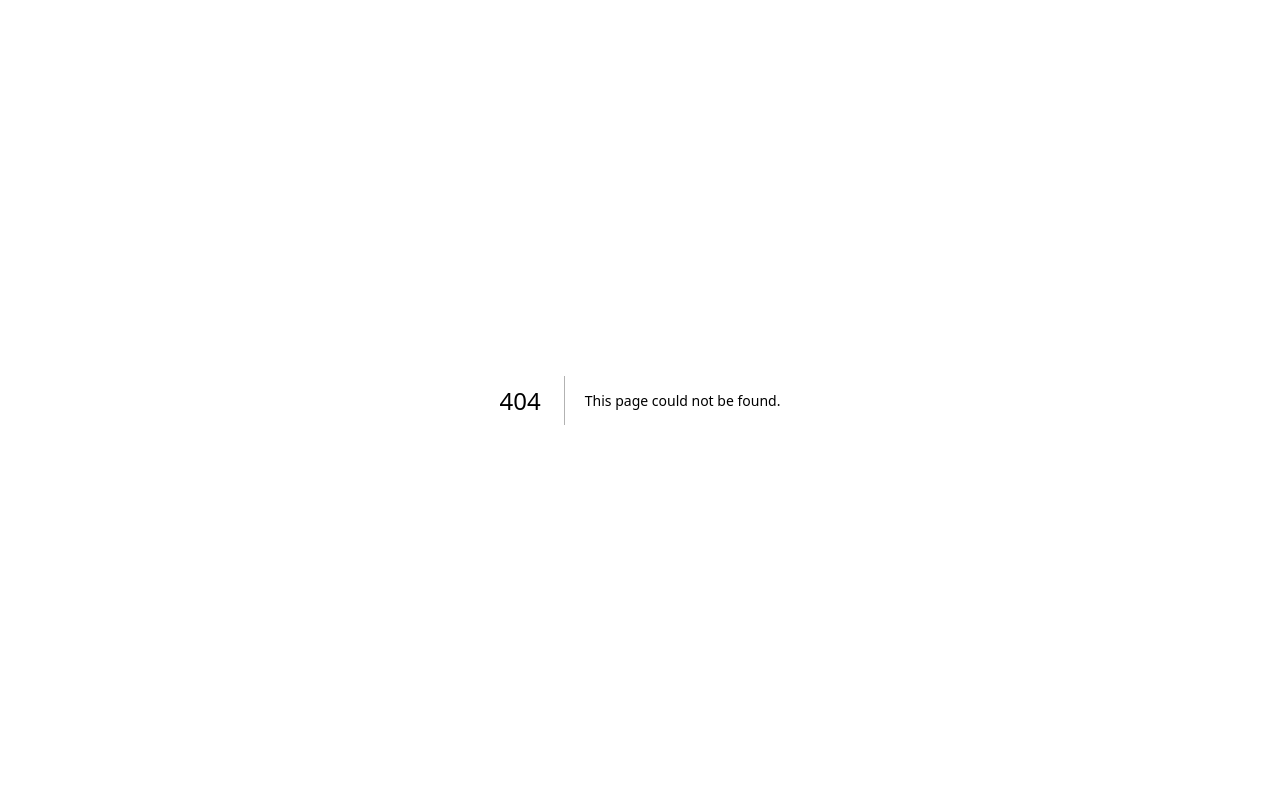
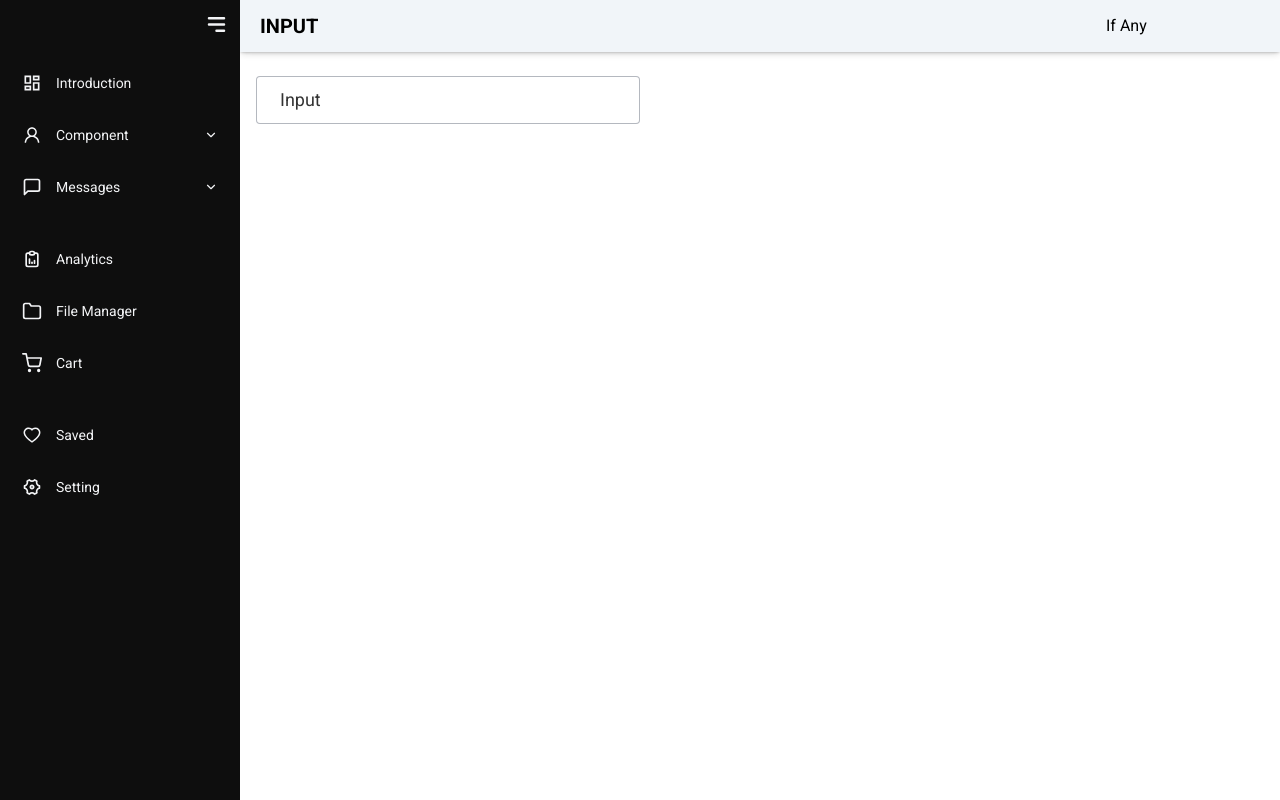
Before and after one commit to KE9SH1N/kenwind, a Next.js app: page /input in a window 1280 px wide. Before the commit this address had no page. Built offline with nearby package versions, Linux system fonts and the light colour scheme.

Commit message:
added input field and route

```diff
--- /dev/null
+++ b/src/app/(routes)/input/page.tsx
@@ -0,0 +1,25 @@
+import GlobalLayout from "@/app/global-layout/GlobalLayout";
+import React from "react";
+
+const page = () => {
+	return (
+		<div>
+			<GlobalLayout>
+				<div className="ct-flex-start my-3">
+					<label className="relative cursor-pointer">
+						<input
+							type="text"
+							placeholder="Input"
+							className="h-12 w-96 px-[18px] text-sm text-black border-gray-500 border rounded border-opacity-50 outline-none focus:border-sky-600 placeholder-gray-300 placeholder-opacity-0 transition duration-200"
+						/>
+						<span className="text-lg text-black bg-white text-opacity-80 absolute left-5 top-2.5 px-1 transition duration-200 input-text">
+							Input
+						</span>
+					</label>
+				</div>
+			</GlobalLayout>
+		</div>
+	);
+};
+
+export default page;
--- a/src/app/global-component/sidebar/SideBar.tsx
+++ b/src/app/global-component/sidebar/SideBar.tsx
@@ -1,6 +1,6 @@
 "use client";
 import React, { useState } from "react";
-import { MdOutlineDashboard, MdOutlineDrafts } from "react-icons/md";
+import { MdInput, MdOutlineDashboard, MdOutlineDrafts } from "react-icons/md";
 import { AiOutlineUser, AiOutlineHeart } from "react-icons/ai";
 import {
 	FiMessageSquare,
@@ -40,6 +40,12 @@ const SideBar = ({ toggleSidebar }: any) => {
 					icon: FaRegIdCard,
 					path: "/card",
 					label: "Card",
+				},
+				{
+					name: "input",
+					icon: MdInput,
+					path: "/input",
+					label: "Input",
 				},
 			],
 		},
--- a/src/app/globals.css
+++ b/src/app/globals.css
@@ -96,3 +96,8 @@ body {
 		@apply transition-all duration-1000 ease-linear;
 	}
 }
+
+input[type="text"]:focus ~ .input-text,
+input[type="text"]:not(:placeholder-shown) ~ .input-text {
+	@apply text-black transform -translate-y-6 -translate-x-2 scale-90;
+}
--- a/src/app/lib/InitialHeadingText.tsx
+++ b/src/app/lib/InitialHeadingText.tsx
@@ -11,8 +11,8 @@ export const getInitialHeadingText = (
 			return "Buttons";
 		case "/card":
 			return "Card";
-		case "/dcm":
-			return "Data Call Manager";
+		case "/input":
+			return "Input";
 		case "/users":
 			return "Users";
 		default:
```
